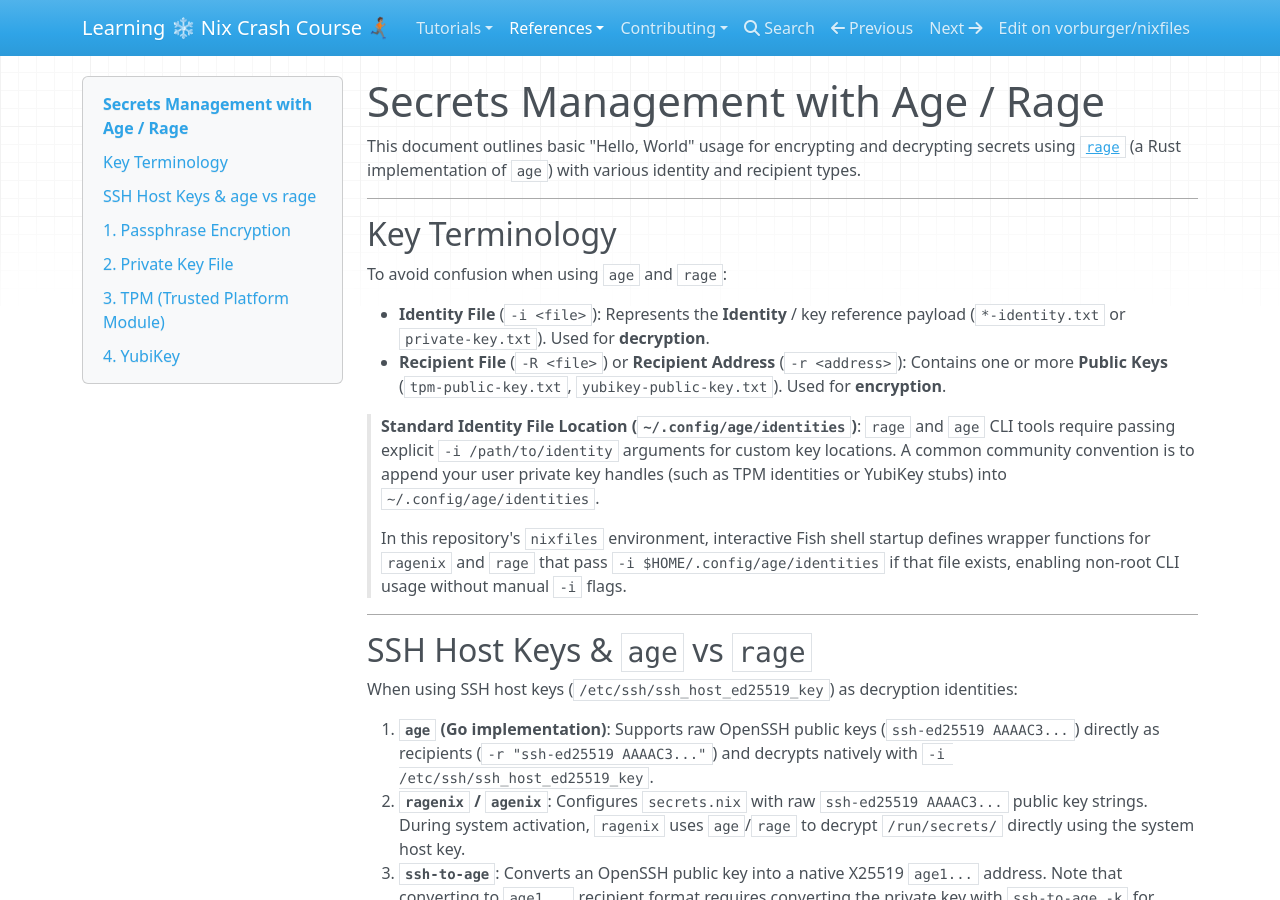
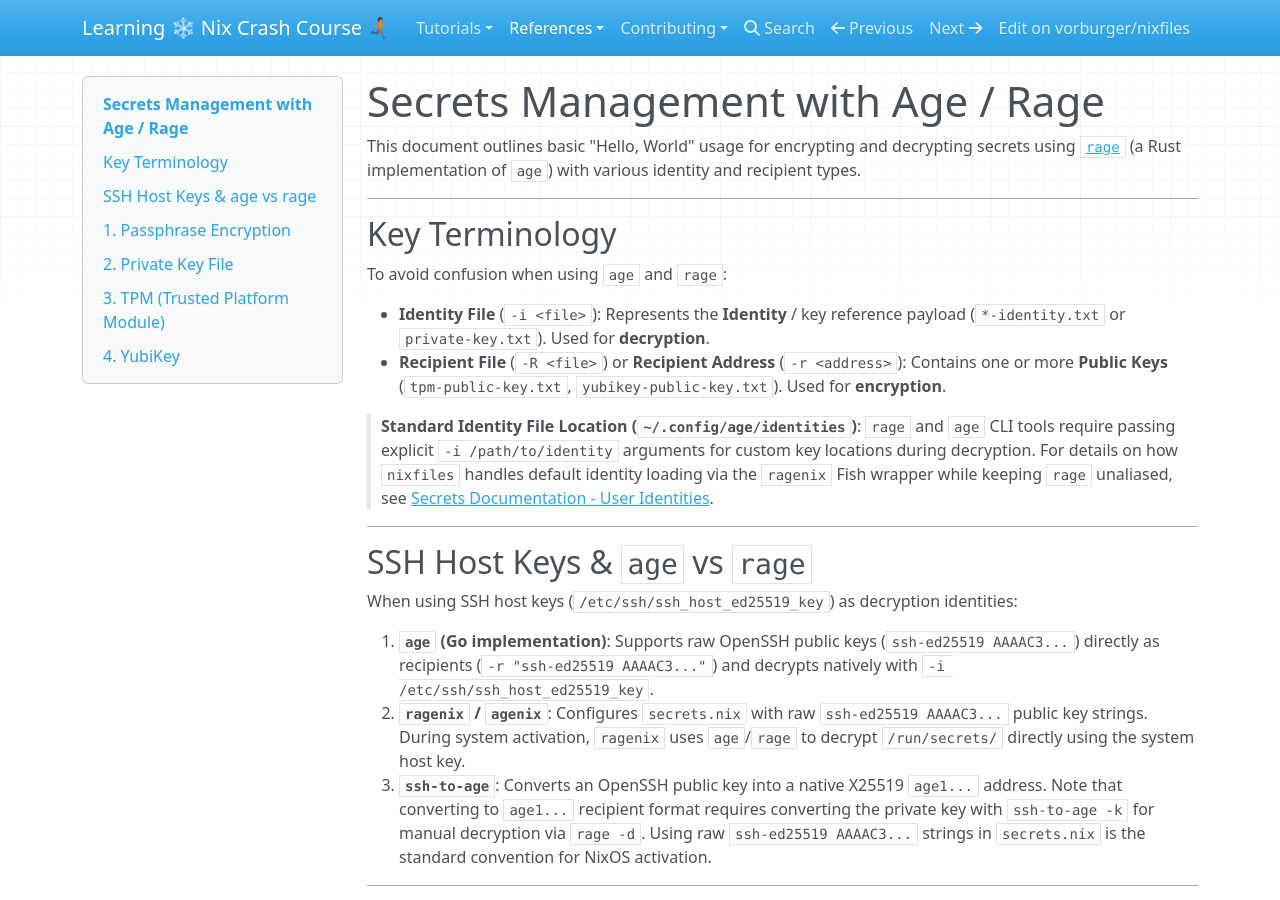
Before and after one commit to vorburger/nixfiles, an MkDocs documentation site: the page built from docs/docs/reference/age.md, in a window 1280 px wide and 900 px high. Built offline with MkDocs 1.6.1, drawn with Linux system fonts in a browser that asks for light colours; nearby versions of some CDN libraries.

Commit message:
secrets: Partially revert 33438ba282b2a6b5dd285044e808a1adb33f53fd

```diff
--- a/docs/docs/reference/age.md
+++ b/docs/docs/reference/age.md
@@ -12,10 +12,8 @@ To avoid confusion when using `age` and `rage`:
 - **Recipient File** (`-R <file>`) or **Recipient Address** (`-r <address>`): Contains one or more **Public Keys** (`tpm-public-key.txt`, `yubikey-public-key.txt`). Used for **encryption**.
 
 > **Standard Identity File Location (`~/.config/age/identities`)**:
-> `rage` and `age` CLI tools require passing explicit `-i /path/to/identity` arguments for custom key locations.
-> A common community convention is to append your user private key handles (such as TPM identities or YubiKey stubs) into `~/.config/age/identities`.
->
-> In this repository's `nixfiles` environment, interactive Fish shell startup defines wrapper functions for `ragenix` and `rage` that pass `-i $HOME/.config/age/identities` if that file exists, enabling non-root CLI usage without manual `-i` flags.
+> `rage` and `age` CLI tools require passing explicit `-i /path/to/identity` arguments for custom key locations during decryption.
+> For details on how `nixfiles` handles default identity loading via the `ragenix` Fish wrapper while keeping `rage` unaliased, see [Secrets Documentation - User Identities](secrets.md#2-managing-secrets-with-ragenix-cli).
 
 ---
 
```
Also changed, not shown: docs/docs/reference/secrets.md (+4 -2 lines), 1 other file.
